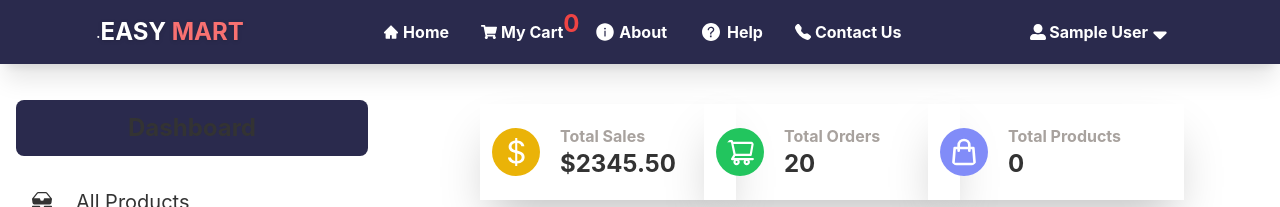
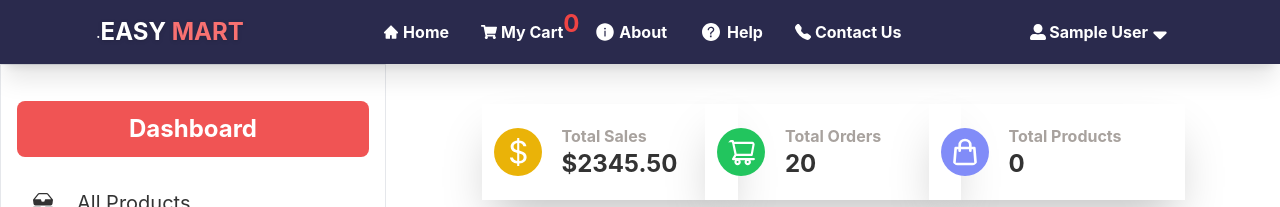
Before and after one commit to MAYINUDDINDIU/EasyMart-runtime-terror-frontend, a React (Create React App) app: page /dashboard in a window 1280 px wide. Shown: the top 207 px of the page. Built offline with nearby package versions, Linux system fonts and the light colour scheme; no server answers; sample sign-in values are in the browser's storage.

Commit message:
searchbar fixed

```diff
--- a/src/Pages/Dashboard/Dashborad.js
+++ b/src/Pages/Dashboard/Dashborad.js
@@ -29,13 +29,13 @@ const Dashborad = () => {
 
         <Outlet></Outlet>
       </div>
-      <div className="drawer-side">
+      <div className="drawer-side border">
         <label for="my-drawer-2" className="drawer-overlay"></label>
           <ul className={`menu p-4 overflow-y-auto w-96 bg-base-100 text-base-content text-xl`}>
             <li className="rounded-none w-full hidden lg:block">
               <Link
                 to="/dashboard"
-                className=" bg-secondary text-2xl p-3 my-5 justify-center font-bold"
+                className=" bg-accent text-white text-2xl p-3 my-5 justify-center font-bold"
               >
                 Dashboard
               </Link>
--- a/src/Pages/Shared/Navbar.js
+++ b/src/Pages/Shared/Navbar.js
@@ -38,7 +38,7 @@ const Navbar = () => {
   };
   const navItems = (
     <>
-      {console.log(user)}
+      {console.log(selectedUser)}
       <li>
         <Link to="/" className="font-bold">
           <AiFillHome className="mr-[-8px]"></AiFillHome>Home
@@ -77,9 +77,11 @@ const Navbar = () => {
         </li>
       ) : null}
     </>
+
   );
   return (
     <div className="navbar shadow-xl border-0  text-white  lg:px-24  sticky top-0 z-50 bg-secondary">
+
       {isLoading && <p>.</p>}
       <div className="navbar-start">
         <div className="dropdown">
--- a/src/componets/CarouselSlider/CarouselSlider.js
+++ b/src/componets/CarouselSlider/CarouselSlider.js
@@ -52,7 +52,7 @@ const CarouselSlider = () => {
           <div className="card bg-neutral">
             <div className="card-top">
               <img className="w-60 h-60" src={item.image} alt={item.title} />
-              <h1 className="text-3xl bg-secondary  text-neutral font-bold   uppercase">
+              <h1 className="text-3xl bg-accent  text-white font-bold   uppercase">
                 {item.title}
               </h1>
             </div>
@@ -65,23 +65,6 @@ const CarouselSlider = () => {
             </div>
           </div>
 
-          //    <div className=''>
-          //      <div className="card w-96 bg-base-100 shadow-xl mt-10">
-          //         <figure><img src="https://placeimg.com/400/225/arch" alt="Shoes" /></figure>
-          //         <div className="card-body">
-          //             <h2 className="card-title">Shoes!</h2>
-          //             <p>If a dogs chews shoes whose shoes does he choose?</p>
-          //             <div className="card-actions justify-end">
-          //             <button className="btn btn-primary">Buy Now</button>
-          //         <div className="card-body">
-          //             <h2 className="card-title">Shoes!</h2>
-          //             <p>If a dog chews shoes whose shoes does he choose?</p>
-          //             <div className="card-actions justify-end">
-          //             <button className="btn btn-primary">Buy Now</button>
-          //             </div>
-          //         </div>
-          //     </div>
-          //    </div>
         ))}
       </Slider>
     </div>
--- a/src/componets/CatagorySelection/CatagorySelection.js
+++ b/src/componets/CatagorySelection/CatagorySelection.js
@@ -43,7 +43,7 @@ const CatagorySelection = () => {
   };
   return (
     <section>
-      <div className="p-6 mb-[-25px] w-full sticky md:top-12  flex justify-center bg-secondary "
+      <div className="p-6 mb-[-25px] w-full sticky md:top-12 z-10  flex justify-center bg-secondary "
       data-aos="zoom-in-down"
       data-aos-easing="ease-out-cubic"
       data-aos-duration="1000"
```
